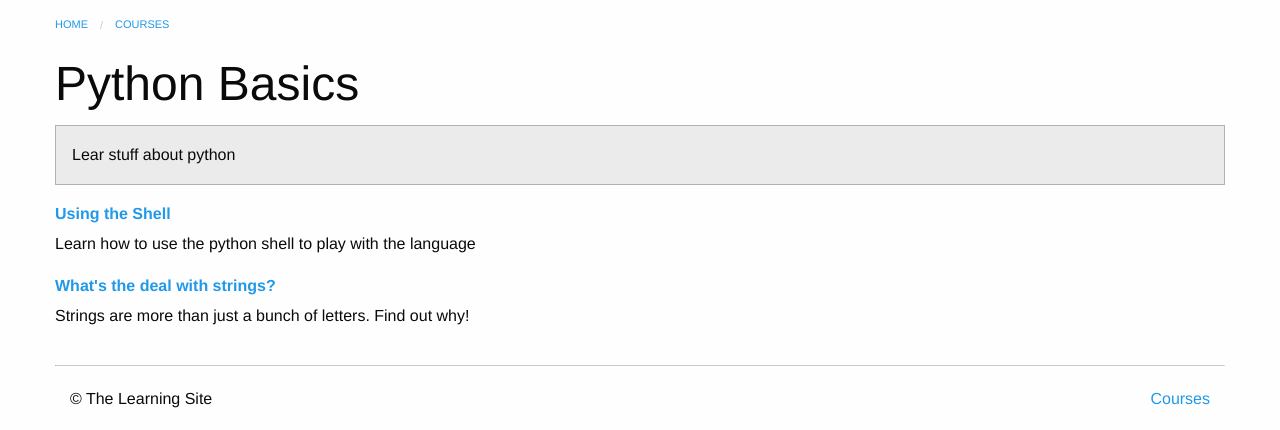
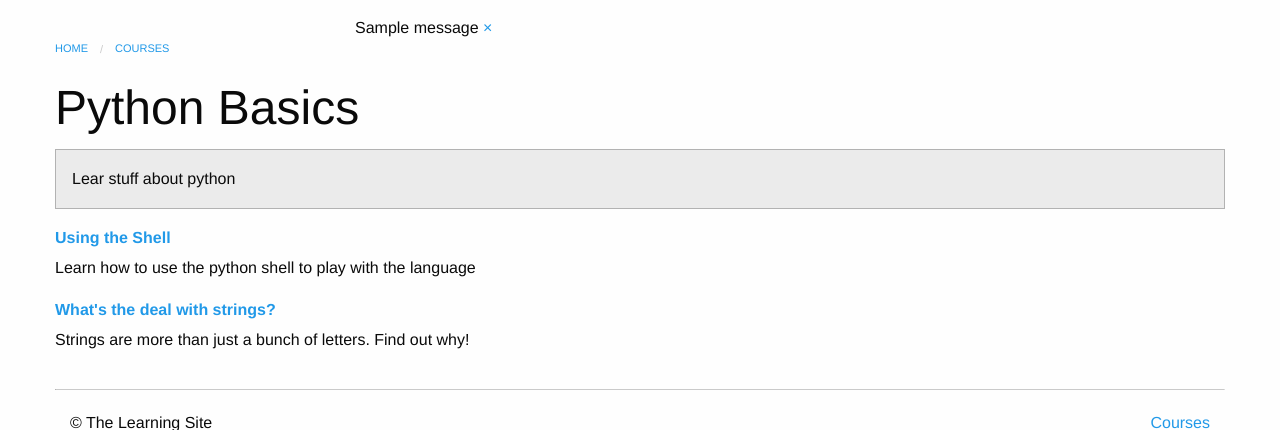
Before and after one commit to PatrickBluth/learning_site, a Django app: page /courses/1/ in a window 1280 px wide. Shown: the part 54-484 px from the top of the page. Run offline with Django 3.2, Linux system fonts and the light colour scheme; data comes from the database, SQL or seed files in the repository; one stand-in notice (Sample message) is shown.

Commit message:
suggetion forum now functional; saves as log file

```diff
--- a/learning_site/settings.py
+++ b/learning_site/settings.py
@@ -126,5 +126,5 @@ STATICFILES_DIRS = (
     os.path.join(BASE_DIR, 'assets'),
 )
 
-EMAIL_BACKEND = 'django.core.mail.backends.filebased.EmailBacked'
+EMAIL_BACKEND = 'django.core.mail.backends.filebased.EmailBackend'
 EMAIL_FILE_PATH = os.path.join(BASE_DIR, 'suggestions')
--- a/templates/layout.html
+++ b/templates/layout.html
@@ -27,6 +27,18 @@
                 </ul>
             </section>
         </nav>
+        {% if messages %}
+        <div class="row">
+            <div class="small-6 small-centered columns">
+                {% for message in messages %}
+                <div data-alert class="alert-box {{ message.tags }} radius">
+                    {{ message }}
+                    <a href="#" class="close">&times;</a>
+                </div>
+                {% endfor %}
+            </div>
+        </div>
+        {% endif %}
         {% block content %}{% endblock %}
         <footer class="row columns">
             <hr/>
```
Also changed, not shown: learning_site/views.py (+16 -2 lines), 3 other files.
